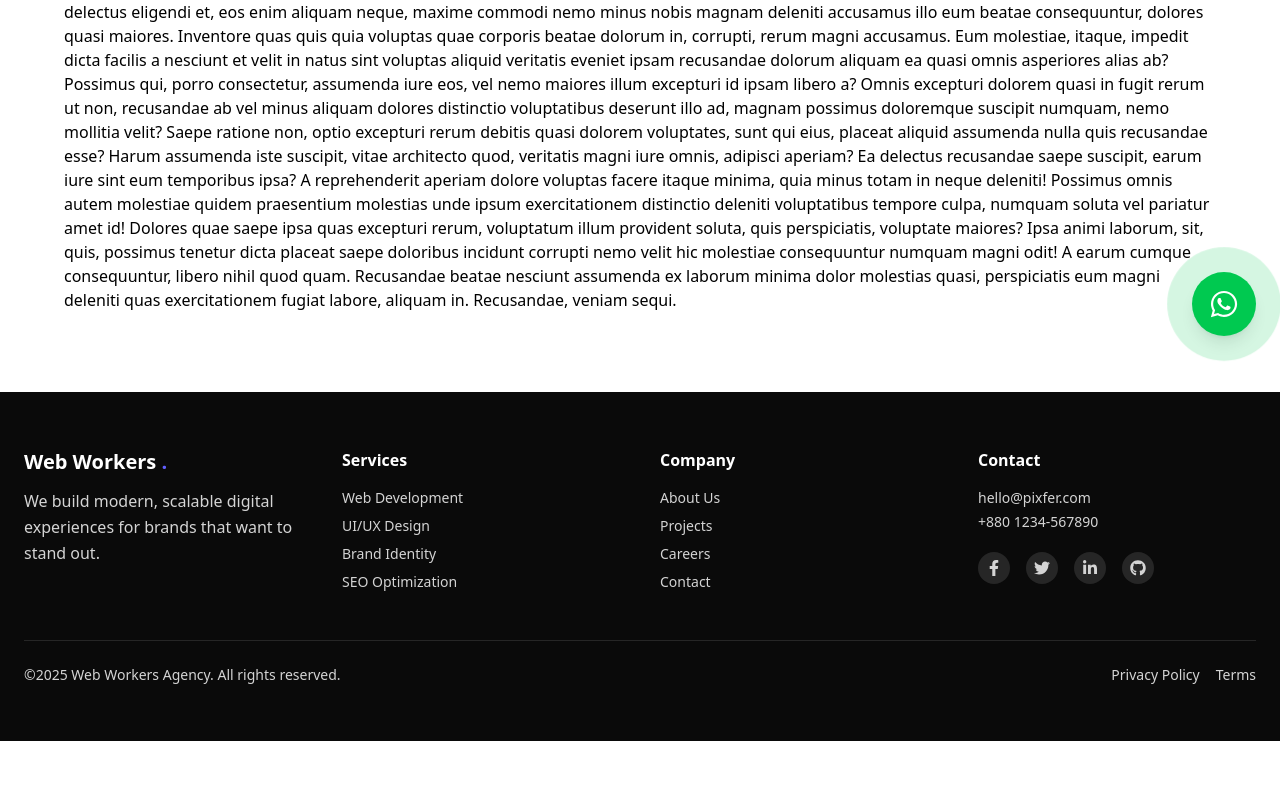
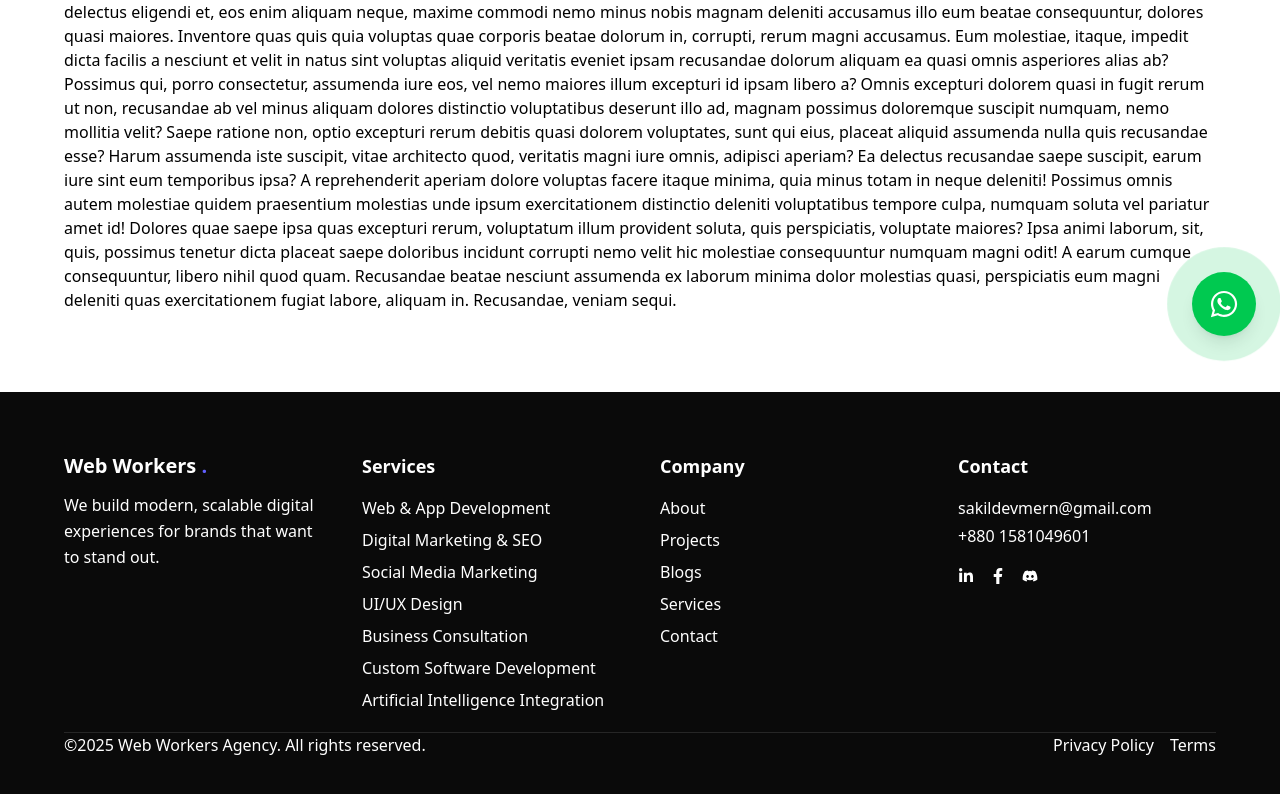
Before and after one commit to Sha-kil-37/webworkers, a React (Vite) app: page /blogdetails/0 in a window 1280 px wide. Shown: the part 440-1234 px from the top of the page. Before the commit the page ends 1181 px from the top, so only its background shows below. Built offline with nearby package versions, Linux system fonts and the light colour scheme; no server answers.

Commit message:
12/29/2025

```diff
--- a/src/components/Footer.jsx
+++ b/src/components/Footer.jsx
@@ -1,9 +1,20 @@
 import { FaFacebookF, FaGithub, FaLinkedinIn, FaTwitter } from "react-icons/fa";
+import Paragraph from "../components/Paragraph";
+import { Link } from "react-router";
+import { FaDiscord } from "react-icons/fa6";
 
+//
 export default function Footer() {
+  //
+  const scrollTo = (id) => {
+    document.getElementById(id)?.scrollIntoView({
+      behavior: "smooth",
+    });
+  };
+  //
   return (
-    <footer className="bg-neutral-950 text-neutral-300">
-      <div className="max-w-7xl mx-auto px-6 py-14">
+    <footer className="bg-neutral-950 py-15">
+      <div className="max-w-6xl mx-auto">
         {/* Grid */}
         <div className="grid gap-10 sm:grid-cols-2 lg:grid-cols-4">
           {/* Brand */}
@@ -11,70 +22,163 @@ export default function Footer() {
             <h2 className="text-xl font-bold text-white">
               Web Workers<span className="text-indigo-500"> . </span>
             </h2>
-            <p className="mt-3 font-medium leading-relaxed">
+            <Paragraph className="mt-3 font-medium leading-relaxed text-white">
               We build modern, scalable digital experiences for brands that want
               to stand out.
-            </p>
+            </Paragraph>
           </div>
 
           {/* Services */}
           <div>
-            <h3 className="text-white font-semibold mb-4">Services</h3>
-            <ul className="space-y-2 text-sm">
-              <li className="hover:text-white transition">Web Development</li>
-              <li className="hover:text-white transition">UI/UX Design</li>
-              <li className="hover:text-white transition">Brand Identity</li>
-              <li className="hover:text-white transition">SEO Optimization</li>
-            </ul>
+            <h3 className="text-white font-bold mb-4 text-lg">Services</h3>
+            <div className="space-y-2">
+              <button
+                onClick={() => scrollTo("services")}
+                className="font-medium text-white cursor-pointer block"
+                title="Services"
+              >
+                Web & App Development
+              </button>
+              <button
+                onClick={() => scrollTo("services")}
+                className="font-medium text-white cursor-pointer block"
+                title="Services"
+              >
+                Digital Marketing & SEO
+              </button>
+              <button
+                onClick={() => scrollTo("services")}
+                className="font-medium text-white cursor-pointer block"
+                title="Services"
+              >
+                Social Media Marketing
+              </button>
+              <button
+                onClick={() => scrollTo("services")}
+                className="font-medium text-white cursor-pointer block"
+                title="Services"
+              >
+                UI/UX Design
+              </button>
+              <button
+                onClick={() => scrollTo("services")}
+                className="font-medium text-white cursor-pointer block"
+                title="Services"
+              >
+                Business Consultation
+              </button>
+              <button
+                onClick={() => scrollTo("services")}
+                className="font-medium text-white cursor-pointer block"
+                title="Services"
+              >
+                Custom Software Development
+              </button>
+              <button
+                onClick={() => scrollTo("services")}
+                className="font-medium text-white cursor-pointer block"
+                title="Services"
+              >
+                Artificial Intelligence Integration
+              </button>
+            </div>
           </div>
 
           {/* Company */}
           <div>
-            <h3 className="text-white font-semibold mb-4">Company</h3>
-            <ul className="space-y-2 text-sm">
-              <li className="hover:text-white transition">About Us</li>
-              <li className="hover:text-white transition">Projects</li>
-              <li className="hover:text-white transition">Careers</li>
-              <li className="hover:text-white transition">Contact</li>
-            </ul>
+            <h3 className="text-white font-bold mb-4 text-lg">Company</h3>
+            <div className="space-y-2">
+              <button
+                onClick={() => scrollTo("about")}
+                className="font-medium text-white cursor-pointer block"
+                title="About"
+              >
+                About
+              </button>
+              <button
+                onClick={() => scrollTo("projects")}
+                className="font-medium text-white cursor-pointer block"
+                title="Projects"
+              >
+                Projects
+              </button>
+              <button
+                onClick={() => scrollTo("blogs")}
+                className="font-medium text-white cursor-pointer block"
+                title="Blogs"
+              >
+                Blogs
+              </button>
+              <button
+                onClick={() => scrollTo("services")}
+                className="font-medium text-white cursor-pointer block"
+                title="Services"
+              >
+                Services
+              </button>
+              <button
+                onClick={() => scrollTo("contact")}
+                className="font-medium text-white cursor-pointer block"
+                title="Contact"
+              >
+                Contact
+              </button>
+            </div>
           </div>
 
           {/* Contact */}
           <div>
-            <h3 className="text-white font-semibold mb-4">Contact</h3>
-            <p className="text-sm">hello@pixfer.com</p>
-            <p className="text-sm mt-1">+880 1234-567890</p>
+            <h3 className="text-white font-bold mb-4 text-lg">Contact</h3>
+            <Paragraph className="font-medium text-white">
+              sakildevmern@gmail.com
+            </Paragraph>
+            <Paragraph className="font-medium text-white mt-1">
+              +880 1581049601
+            </Paragraph>
 
             {/* Social */}
             <div className="flex gap-4 mt-5">
-              <a className="p-2 rounded-full bg-neutral-800 hover:bg-indigo-600 transition">
-                <FaFacebookF />
-              </a>
-              <a className="p-2 rounded-full bg-neutral-800 hover:bg-indigo-600 transition">
-                <FaTwitter />
-              </a>
-              <a className="p-2 rounded-full bg-neutral-800 hover:bg-indigo-600 transition">
-                <FaLinkedinIn />
-              </a>
-              <a className="p-2 rounded-full bg-neutral-800 hover:bg-indigo-600 transition">
-                <FaGithub />
-              </a>
+              <Link
+                title="Linkedin"
+                to="https://www.linkedin.com/in/shakil-ahmed-aba241317/"
+                target="_blank"
+                rel="noopener noreferrer"
+              >
+                <FaLinkedinIn className="text-white" />
+              </Link>
+              <Link
+                title="Facebook"
+                to="https://www.facebook.com/shak.sakil.96"
+                target="_blank"
+                rel="noopener noreferrer"
+              >
+                <FaFacebookF className="text-white" />
+              </Link>
+              <Link
+                title="Discord"
+                to="https://discord.com/users/1420788964641603706"
+                target="_blank"
+                rel="noopener noreferrer"
+              >
+                <FaDiscord className="text-white" />
+              </Link>
             </div>
           </div>
         </div>
 
         {/* Bottom */}
-        <div className="border-t border-neutral-800 mt-12 pt-6 flex flex-col sm:flex-row items-center justify-between gap-4 text-sm">
-          <p>
-           &copy;{new Date().getFullYear()} Web Workers Agency. All rights reserved.
-          </p>
-          <div className="flex gap-4">
-            <span className="hover:text-white transition cursor-pointer">
+        <div className="border-t border-neutral-800 flex items-center justify-between mt-5">
+          <Paragraph className="font-medium text-white">
+            &copy;{new Date().getFullYear()} Web Workers Agency. All rights
+            reserved.
+          </Paragraph>
+          <div className="flex gap-x-4">
+            <Link className="font-medium text-white block">
               Privacy Policy
-            </span>
-            <span className="hover:text-white transition cursor-pointer">
+            </Link>
+            <Link className="font-medium text-white block">
               Terms
-            </span>
+            </Link>
           </div>
         </div>
       </div>
--- a/src/components/Loading.jsx
+++ b/src/components/Loading.jsx
@@ -5,7 +5,7 @@ import Paragraph from "./Paragraph";
 export default function Loader() {
   return (
     <motion.div
-      className="fixed inset-0 z-10 flex items-center justify-center bg-gray-100"
+      className="fixed inset-0 z-10 flex items-center justify-center bg-neutral-950"
       initial={{ opacity: 1 }}
       exit={{ opacity: 0 }}
       transition={{ duration: 1 }}
@@ -13,11 +13,11 @@ export default function Loader() {
       <div>
         <motion.h3
           layoutId="site-logo"
-          className="text-xl font-bold tracking-wide text-[#082032]"
+          className="text-xl font-bold tracking-wide text-white"
         >
           AGENCY
         </motion.h3>
-        <Paragraph className='mt-3 font-medium text-[#082032]'>Please Wait...</Paragraph>
+        <Paragraph className='mt-3 font-medium text-white'>Please Wait...</Paragraph>
       </div>
     </motion.div>
   );
--- a/src/components/Nav.jsx
+++ b/src/components/Nav.jsx
@@ -37,9 +37,9 @@ export default function Navbar() {
           layoutId="site-logo"
           className="text-xl font-bold cursor-pointer"
         >
-          AGENCY
+          AGENCY <span className="text-[#082032]">.</span>
         </motion.h3>
-
+        {/*  */}
         {/* Desktop Menu */}
         <div className="xl:flex gap-x-6 items-center hidden">
           <button
--- a/src/components/Projects.jsx
+++ b/src/components/Projects.jsx
@@ -80,6 +80,7 @@ export default function Projects() {
   //
   return (
     <motion.section
+      id="projects"
       initial={{ opacity: 0, y: 20 }}
       whileInView={{ opacity: 1, y: 0 }}
       viewport={{ once: true }}
```
